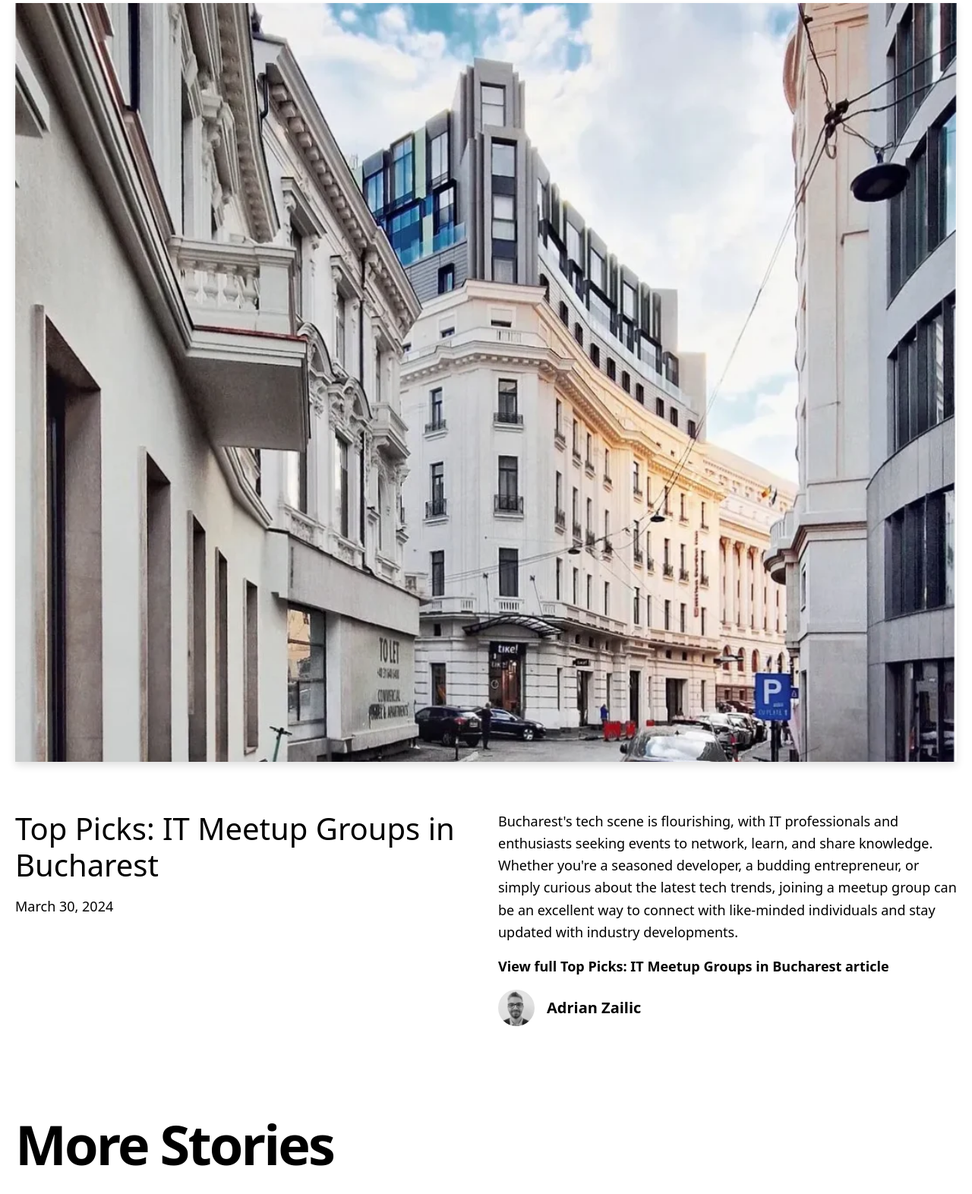
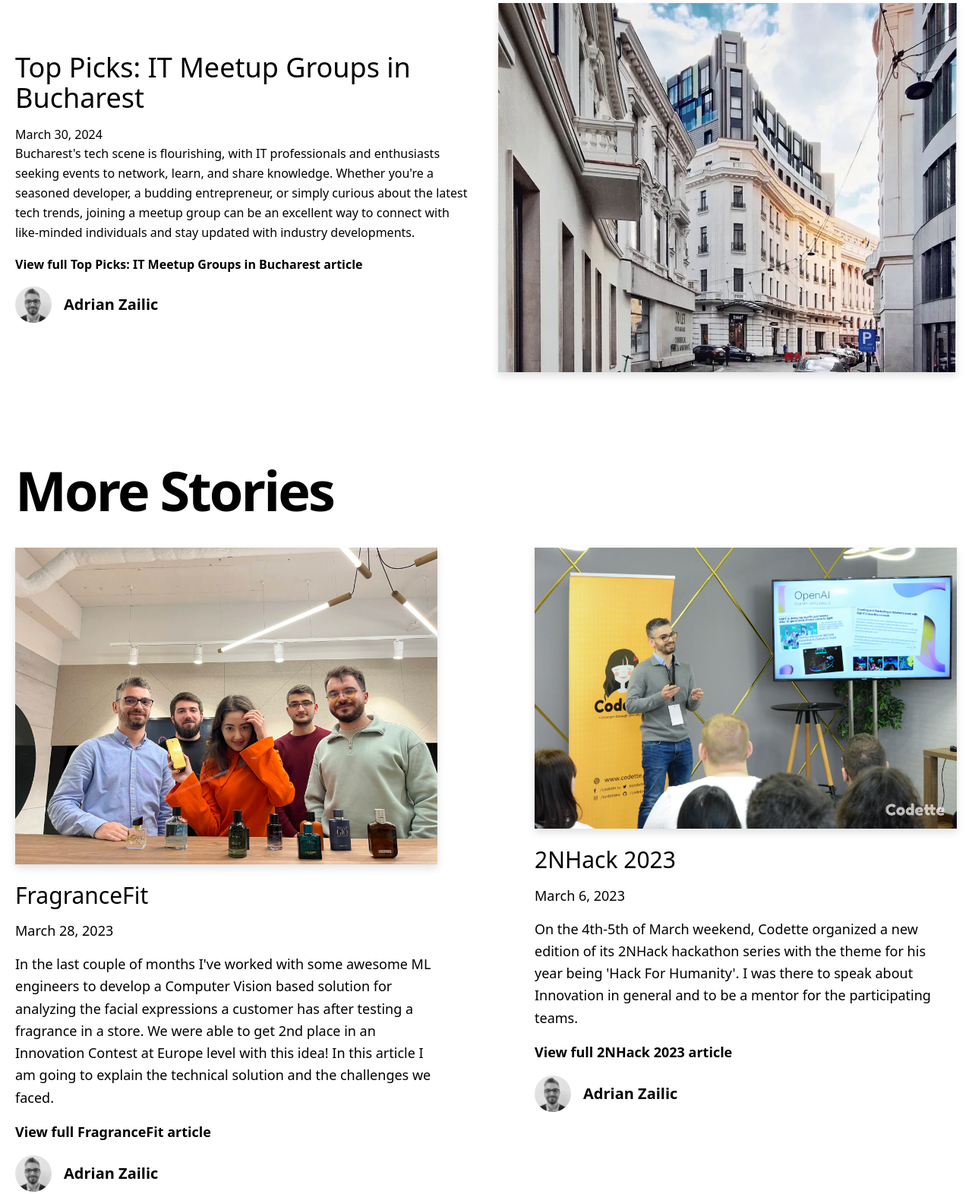
Before and after one commit to adrianzailic/adrianzailic.com, an Astro site: page / in a window 1280 px wide. Shown: the part 156-1728 px from the top of the page at 76% size. Built offline with nearby package versions, Linux system fonts and the light colour scheme; Astro itself is replaced by a stand-in of ours.

Commit message:
updated hero post

```diff
--- a/src/components/HeroPost.astro
+++ b/src/components/HeroPost.astro
@@ -17,23 +17,18 @@ const { title, coverImage, date, excerpt, author, slug } = Astro.props;
 ---
 
 <section>
-  <div class="mb-8 md:mb-16">
-    <CoverImage title={title} src={coverImage} slug={slug} priority={true} />
-  </div>
-  <div class="md:grid md:grid-cols-2 md:gap-x-16 lg:gap-x-8 mb-20 md:mb-28">
-    <div>
-      <h3 class="mb-4 text-4xl lg:text-5xl leading-tight">
+  <div class="flex flex-col md:flex-row md:gap-x-16 lg:gap-x-8 mb-20 md:mb-28">
+    <div class="flex flex-col justify-center order-2 md:order-1 md:w-1/2">
+      <h3 class="mb-4 text-3xl lg:text-4xl leading-tight">
         <a href={`/posts/${slug}`} class="hover:underline">
           {title}
         </a>
       </h3>
-      <div class="mb-4 md:mb-0 text-lg">
+      <div class="mb-4 md:mb-0 text-base">
         <DateFormatter dateString={date} />
       </div>
-    </div>
-    <div>
-      <p class="text-lg leading-relaxed mb-4">{excerpt}</p>
-      <p class="text-lg leading-relaxed mb-4">
+      <p class="text-base leading-relaxed mb-4">{excerpt}</p>
+      <p class="text-base leading-relaxed mb-4">
         <a
           href={`/posts/${slug}`}
           class="hover:underline font-bold"
@@ -44,5 +39,8 @@ const { title, coverImage, date, excerpt, author, slug } = Astro.props;
       </p>
       <Avatar name={author.name} picture={author.picture} />
     </div>
+    <div class="mb-8 md:mb-0 order-1 md:order-2 md:w-1/2">
+      <CoverImage title={title} src={coverImage} slug={slug} priority={true} />
+    </div>
   </div>
 </section>
```
